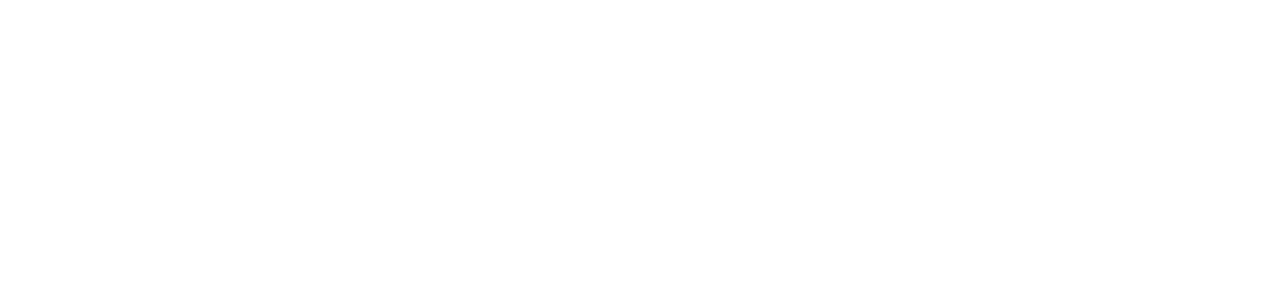
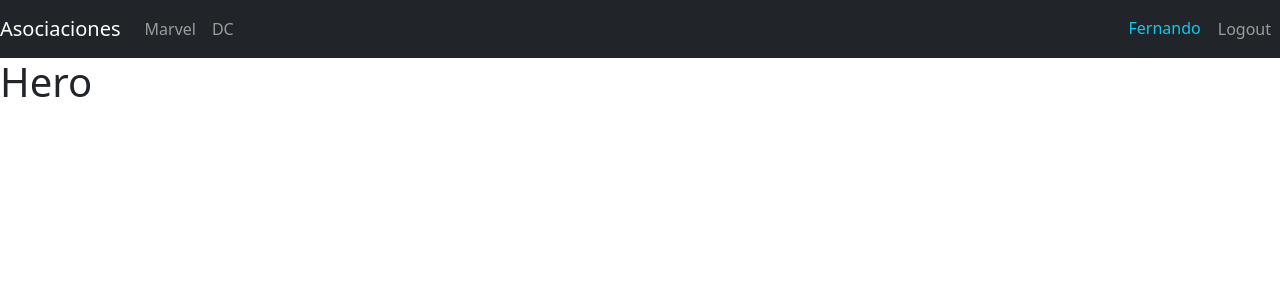
Before and after one commit to Fernando-ui/react-routes-v6, a React (Vite) app: page /hero in a window 1280 px wide. Before the commit this address had no page. Shown: the top 300 px of the page. Built offline with nearby package versions, Linux system fonts and the light colour scheme.

Commit message:
colocando rutas hijas

```diff
--- /dev/null
+++ b/src/components/hero/HeroScreen.jsx
@@ -0,0 +1,7 @@
+import React from 'react'
+
+export const HeroScreen = () => {
+  return (
+    <h1>Hero</h1>
+  )
+}
--- a/src/components/ui/Navbar.jsx
+++ b/src/components/ui/Navbar.jsx
@@ -3,8 +3,7 @@
 
 export const Navbar = () => {
   const handleLogout = () => {
-    console.log("logout");
-    // todo POR HACER
+
   };
 
   return (
--- a/src/routers/AppRouter.jsx
+++ b/src/routers/AppRouter.jsx
@@ -1,6 +1,7 @@
 import React from "react";
 import { Routes, Route, Link, BrowserRouter } from "react-router-dom";
 import { LoginScreen } from "../components/login/LoginScreen";
+import { DashboardRoutes } from "./DashboardRoutes";
 
 export const AppRouter = () => {
   return (
@@ -8,6 +9,7 @@
       <BrowserRouter>
         <Routes>
           <Route path="/login" element={<LoginScreen />} />
+          <Route path="/*"element={<DashboardRoutes/>}/>
         </Routes>
       </BrowserRouter>
     </div>
--- a/src/routers/DashboardRoutes.jsx
+++ b/src/routers/DashboardRoutes.jsx
@@ -1,4 +1,11 @@
+import { DcScreen } from "../components/dcs/DcScreen";
+import { MarvelScreen } from "../components/marvel/MarvelScreen";
+import { SearchScreen } from "../components/search/SearchScreen";
 import { Navbar } from "../components/ui/Navbar";
+import {Routes, Route} from 'react-router-dom';
+import { HeroScreen } from "../components/hero/HeroScreen";
+
+
 
 export const DashboardRoutes = () => {
   return <>
@@ -6,7 +13,8 @@
     <Routes>
           <Route path="dc" element={<DcScreen />} />
           <Route path="marvel" element={<MarvelScreen />} />
-          <Route path="search" element={<searchscreen />} />
+          <Route path="search" element={<SearchScreen />} />
+          <Route path='hero' element={<HeroScreen/>}/>
           <Route path="/" element={<MarvelScreen />} />
         </Routes>
   </>;
```
